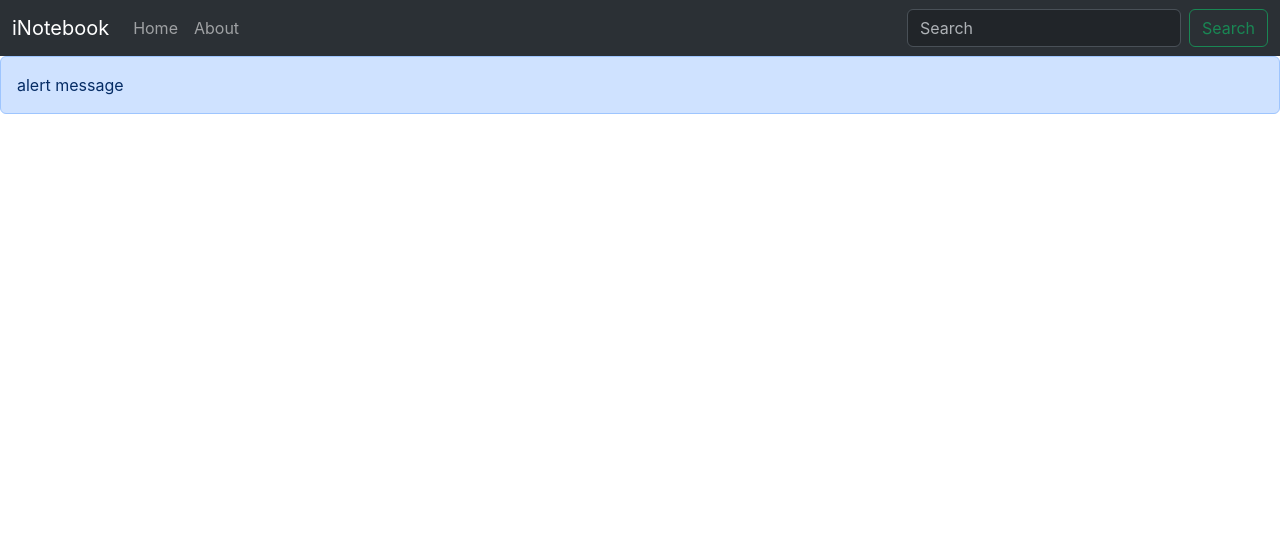
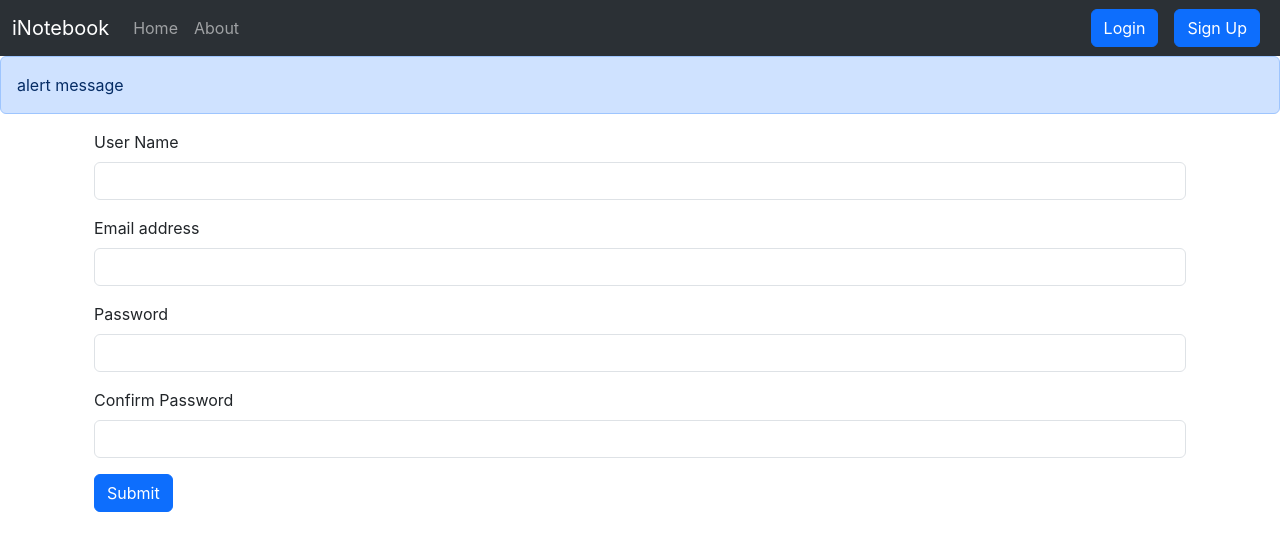
Before and after one commit to shanmukhasaisai/inotebook, a React (Create React App) app: page /signup in a window 1280 px wide. Shown: the top 550 px of the page. Built offline with nearby package versions, Linux system fonts and the light colour scheme; the HTML template or start-up script is replaced by a standard one.

Commit message:
added login and signup pages

```diff
--- a/src/App.js
+++ b/src/App.js
@@ -5,6 +5,8 @@
 import About from "./components/About";
 import NoteState from "./context/notes/NoteState";
 import Alert from "./components/Alert";
+import Login from "./components/Login";
+import Signup from "./components/Signup";
 
 function App() {
 	return (
@@ -16,7 +18,10 @@
 					<div className="container">
 						<Routes>
 							<Route path="/" element={<Home />}></Route>
-							<Route path="/about" element={<About />} />
+							<Route path="/about" element={<About />} ></Route>
+							<Route path="/login" element={<Login/>} ></Route>
+							<Route path="/signup" element={<Signup/>} ></Route>
+
 						</Routes>
 					</div>
 				</BrowserRouter>
--- /dev/null
+++ b/src/components/Login.js
@@ -0,0 +1,77 @@
+import React, { useState } from "react";
+import { useNavigate } from "react-router-dom";
+
+const Login = () => {
+	const [credentials, setCredentials] = useState({
+		email: "",
+		password: "",
+	});
+  let navigate=useNavigate();
+	const onChange = e => {
+		setCredentials({ ...credentials, [e.target.name]: e.target.value });
+	};
+	const handleSubmit = async e => {
+		e.preventDefault();
+		const response = await fetch("http://localhost:5000/api/auth/login", {
+			method: "POST", // *GET, POST, PUT, DELETE, etc.
+
+			headers: {
+				"Content-Type": "application/json",
+			},
+
+			body: JSON.stringify({
+				email: credentials.email,
+				password: credentials.password,
+			}),
+		});
+
+		const json = await response.json();
+		console.log({ json });
+    if(json.success){
+      localStorage.setItem('token',json.authtoken);
+      navigate('/');
+    }
+    else{
+
+    }
+	};
+	return (
+		<div>
+			<form onSubmit={handleSubmit}>
+				<div className="mb-3">
+					<label htmlFor="email" className="form-label">
+						Email address
+					</label>
+					<input
+						type="email"
+						className="form-control"
+						id="email"
+						name="email"
+						aria-describedby="emailHelp"
+						value={credentials.email}
+						onChange={onChange}
+					/>
+				</div>
+				<div className="mb-3">
+					<label htmlFor="password" className="form-label">
+						Password
+					</label>
+					<input
+						type="password"
+						className="form-control"
+						id="password"
+						name="password"
+						value={credentials.password}
+						onChange={onChange}
+            autoComplete="on"
+					/>
+				</div>
+				<button type="submit" className="btn btn-primary">
+					Submit
+				</button>
+			</form>
+		</div>
+	);
+};
+
+export default Login;
--- a/src/components/Navbar.js
+++ b/src/components/Navbar.js
@@ -43,15 +43,8 @@
 							</li>
 						</ul>
 						<form className="d-flex" role="search">
-							<input
-								className="form-control me-2"
-								type="search"
-								placeholder="Search"
-								aria-label="Search"
-							/>
-							<button className="btn btn-outline-success" type="submit">
-								Search
-							</button>
+							<a className="btn btn-primary mx-2" href="/login">Login</a>
+							<a className="btn btn-primary mx-2" href="/signup">Sign Up</a>
 						</form>
 					</div>
 				</div>
--- /dev/null
+++ b/src/components/Signup.js
@@ -0,0 +1,109 @@
+import React, { useState } from "react";
+import { useNavigate } from "react-router-dom";
+
+const Signup = () => {
+	const [credentials, setCredentials] = useState({
+		name: "",
+		email: "",
+		password: "",
+		cpassword: "",
+	});
+	let navigate = useNavigate();
+	const onChange = e => {
+		setCredentials({ ...credentials, [e.target.name]: e.target.value });
+	};
+	const handleSubmit = async e => {
+		e.preventDefault();
+		const { name, email, password } = credentials;
+		const response = await fetch("http://localhost:5000/api/auth/createuser", {
+			method: "POST", // *GET, POST, PUT, DELETE, etc.
+
+			headers: {
+				"Content-Type": "application/json",
+			},
+
+			body: JSON.stringify({ name, email, password }),
+		});
+
+		const json = await response.json();
+		console.log(json);
+		if (json.success) {
+			localStorage.setItem("token", json.authtoken);
+			navigate("/");
+		} else {
+		}
+	};
+	return (
+		<div className="container">
+			<form onSubmit={handleSubmit}>
+				<div className="mb-3">
+					<label htmlFor="name" className="form-label">
+						User Name
+					</label>
+					<input
+						type="text"
+						className="form-control"
+						id="name"
+						name="name"
+						aria-describedby="emailHelp"
+						value={credentials.name}
+						onChange={onChange}
+						required
+						minLength={3}
+					/>
+				</div>
+				<div className="mb-3">
+					<label htmlFor="email" className="form-label">
+						Email address
+					</label>
+					<input
+						type="email"
+						className="form-control"
+						id="email"
+						name="email"
+						aria-describedby="emailHelp"
+						value={credentials.email}
+						onChange={onChange}
+						required
+					/>
+				</div>
+				<div className="mb-3">
+					<label htmlFor="password" className="form-label">
+						Password
+					</label>
+					<input
+						type="password"
+						className="form-control"
+						id="password"
+						name="password"
+						value={credentials.password}
+						onChange={onChange}
+						required
+						minLength={5}
+            autoComplete="on"
+					/>
+				</div>
+				<div className="mb-3">
+					<label htmlFor="cpassword" className="form-label">
+						Confirm Password
+					</label>
+					<input
+						type="password"
+						className="form-control"
+						id="cpassword"
+						name="cpassword"
+						value={credentials.cpassword}
+						onChange={onChange}
+						required
+						minLength={5}
+					/>
+				</div>
+				<button type="submit" className="btn btn-primary">
+					Submit
+				</button>
+			</form>
+		</div>
+	);
+};
+
+export default Signup;
```
Also changed, not shown: 1 other file (tests, documents, lock files or other folders).
